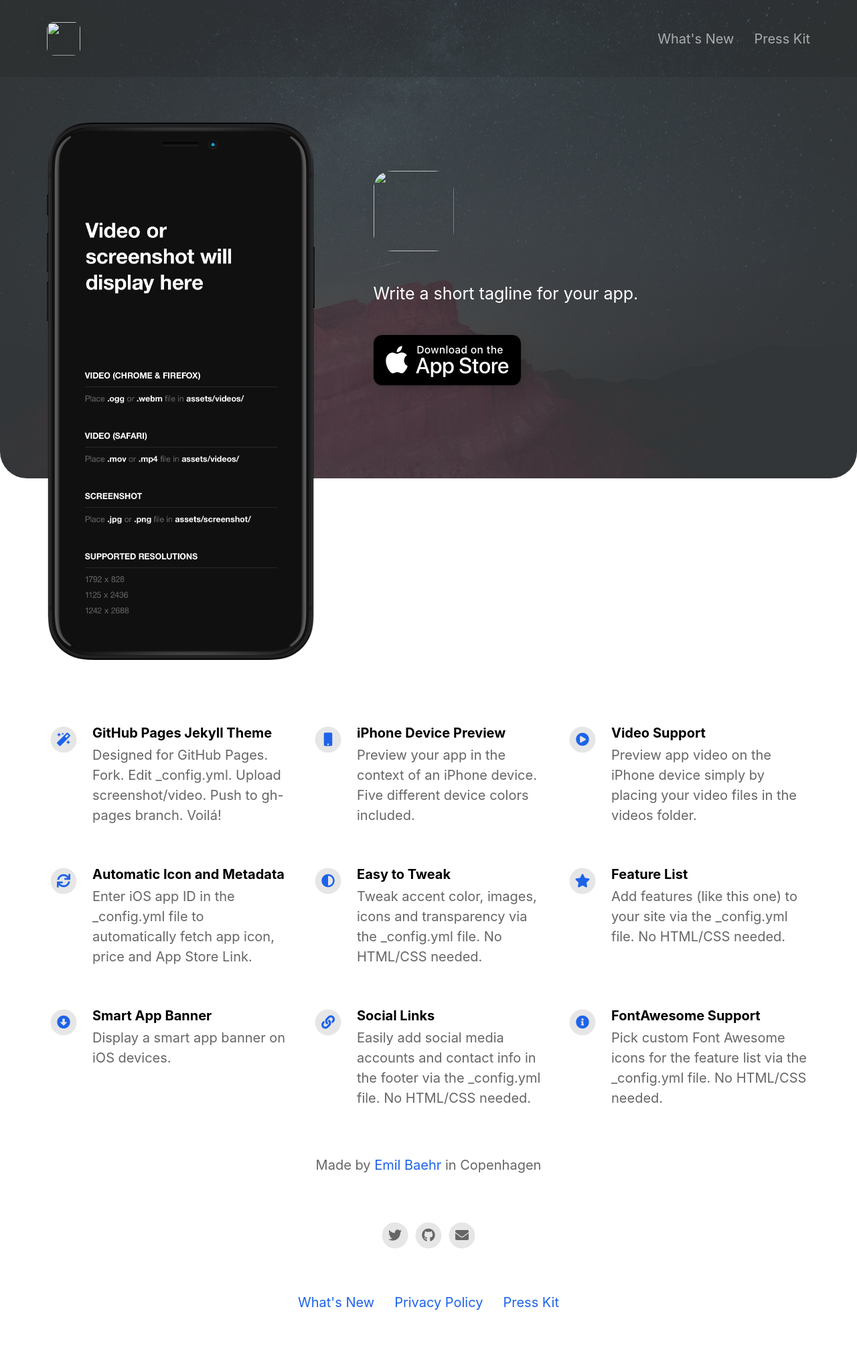
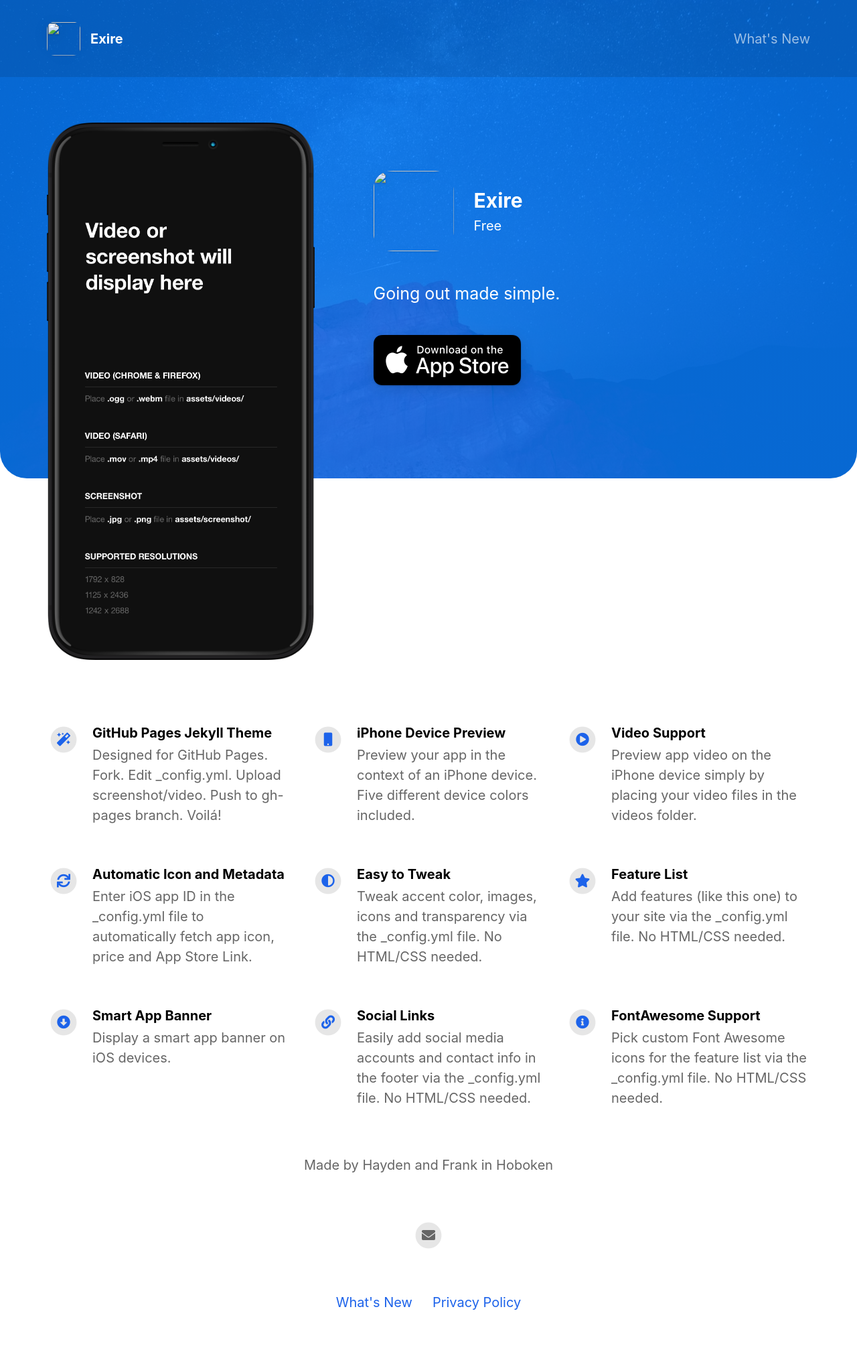
Before and after one commit to exire-ai/exire-ai.github.io, a Jekyll site: the page built from index.html, in a window 1280 px wide. Shown: the whole page at 67% size. Built offline with Jekyll 4.4.1, drawn with Linux system fonts in a browser that asks for light colours; nearby versions of some CDN libraries.

Commit message:
Update _config.yml

```diff
--- a/_config.yml
+++ b/_config.yml
@@ -6,27 +6,27 @@ ios_app_id                                : 1234793120
 
 appstore_link                             :                                           # Automatically populates if not set and if iOS app ID is set. Otherwise enter manually.
 playstore_link                            :                                           # Enter Google Play Store URL.
-presskit_download_link                    : https://emilbaehr.com                                          # Enter a link to downloadable file or (e.g. public Dropbox link to a .zip file).
+presskit_download_link                    :                                      # Enter a link to downloadable file or (e.g. public Dropbox link to a .zip file).
                                                                                       # Or upload your press kit file to assets and set path accordingly (e.g. "assets/your_press_kit.zip").
 
 app_icon                                  : # assets/appicon.png                      # Automatically populates if not set and if iOS app ID is set.  Otherwise enter path to icon file manually.
-app_name                                  :                                           # Automatically populates if not set and if iOS app ID is set.  Otherwise enter manually.
-app_price                                 :                                           # Automatically populates if not set and if iOS app ID is set.  Otherwise enter manually.
-app_description                           : Write a short tagline for your app.
+app_name                                  : Exire                                          # Automatically populates if not set and if iOS app ID is set.  Otherwise enter manually.
+app_price                                 : Free                                          # Automatically populates if not set and if iOS app ID is set.  Otherwise enter manually.
+app_description                           : Going out made simple.
 
 enable_smart_app_banner                   : true                                      # Set to true to show a smart app banner at top of page on mobile devices.
 
 
 
 # Information About Yourself
-your_name                                 : Emil Baehr
-your_link                                 : https://emilbaehr.com
-your_city                                 : Copenhagen
-email_address                             : emil.baehr@gmail.com
+your_name                                 : Hayden and Frank
+your_link                                 :
+your_city                                 : Hoboken
+email_address                             : hdaly1@stevens.edu
 facebook_username                         :
-instagram_username                        : ebaehr
-twitter_username                          : ebaehr
-github_username                           : emilbaehr
+instagram_username                        : exire.ai
+twitter_username                          :
+github_username                           :
 youtube_username                          :
 
 
@@ -82,7 +82,7 @@ topbar_transparency                       : 0.1
 topbar_title_color                        : "#ffffff"
 
 cover_image                               : assets/headerimage.png                    # Replace with alternative image path or image URL.
-cover_overlay_color                       : "#363b3d"
+cover_overlay_color                       : "#007aff"
 cover_overlay_transparency                : 0.8
 
 device_color                              : black                                     # Set to: blue, black, yellow, coral or white.
```
